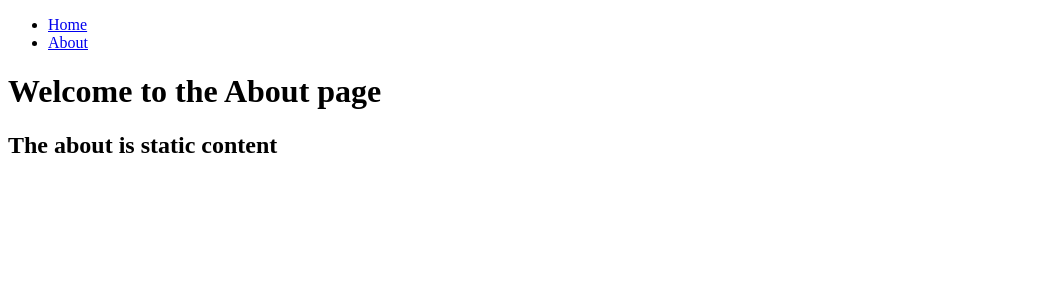
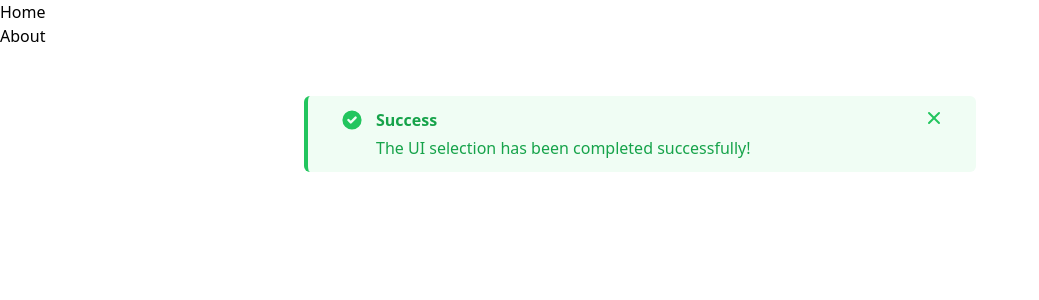
Before and after one commit to lsapundzic/b2b-store-frontend, a Next.js app: page /about in a window 1280 px wide. Shown: the top 300 px of the page, without its empty margins (0-1039 px from the left). Built offline with nearby package versions, Linux system fonts and the light colour scheme.

Commit message:
Solved the UI dilemma

```diff
--- a/app/about/page.js
+++ b/app/about/page.js
@@ -1,8 +1,44 @@
 export default function About() {
   return (
-    <div>
-      <h1>Welcome to the About page</h1>
-      <h2>The about is static content</h2>
+    <div className="mt-12 mx-4 px-4 rounded-md border-l-4 border-green-500 bg-green-50 md:max-w-2xl md:mx-auto md:px-8">
+      <div className="flex justify-between py-3">
+        <div className="flex">
+          <div>
+            <svg
+              xmlns="http://www.w3.org/2000/svg"
+              className="h-6 w-6 rounded-full text-green-500"
+              viewBox="0 0 20 20"
+              fill="currentColor"
+            >
+              <path
+                fillRule="evenodd"
+                d="M10 18a8 8 0 100-16 8 8 0 000 16zm3.707-9.293a1 1 0 00-1.414-1.414L9 10.586 7.707 9.293a1 1 0 00-1.414 1.414l2 2a1 1 0 001.414 0l4-4z"
+                clipRule="evenodd"
+              />
+            </svg>
+          </div>
+          <div className="self-center ml-3">
+            <span className="text-green-600 font-semibold">Success</span>
+            <p className="text-green-600 mt-1">
+              The UI selection has been completed successfully!
+            </p>
+          </div>
+        </div>
+        <button className="self-start text-green-500">
+          <svg
+            xmlns="http://www.w3.org/2000/svg"
+            className="h-5 w-5"
+            viewBox="0 0 20 20"
+            fill="currentColor"
+          >
+            <path
+              fillRule="evenodd"
+              d="M4.293 4.293a1 1 0 011.414 0L10 8.586l4.293-4.293a1 1 0 111.414 1.414L11.414 10l4.293 4.293a1 1 0 01-1.414 1.414L10 11.414l-4.293 4.293a1 1 0 01-1.414-1.414L8.586 10 4.293 5.707a1 1 0 010-1.414z"
+              clipRule="evenodd"
+            />
+          </svg>
+        </button>
+      </div>
     </div>
   );
 }
--- a/app/layout.js
+++ b/app/layout.js
@@ -1,3 +1,5 @@
+import "/app/globals.css";
+
 import Header from "@/app/components/header";
 
 export const metadata = {
```
